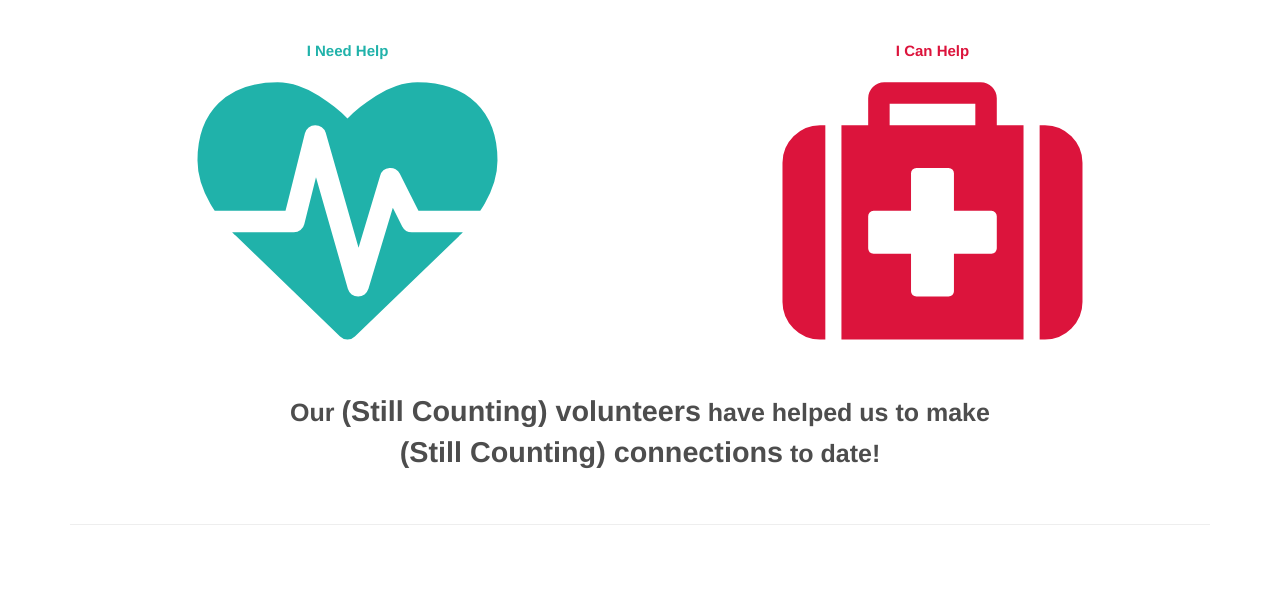
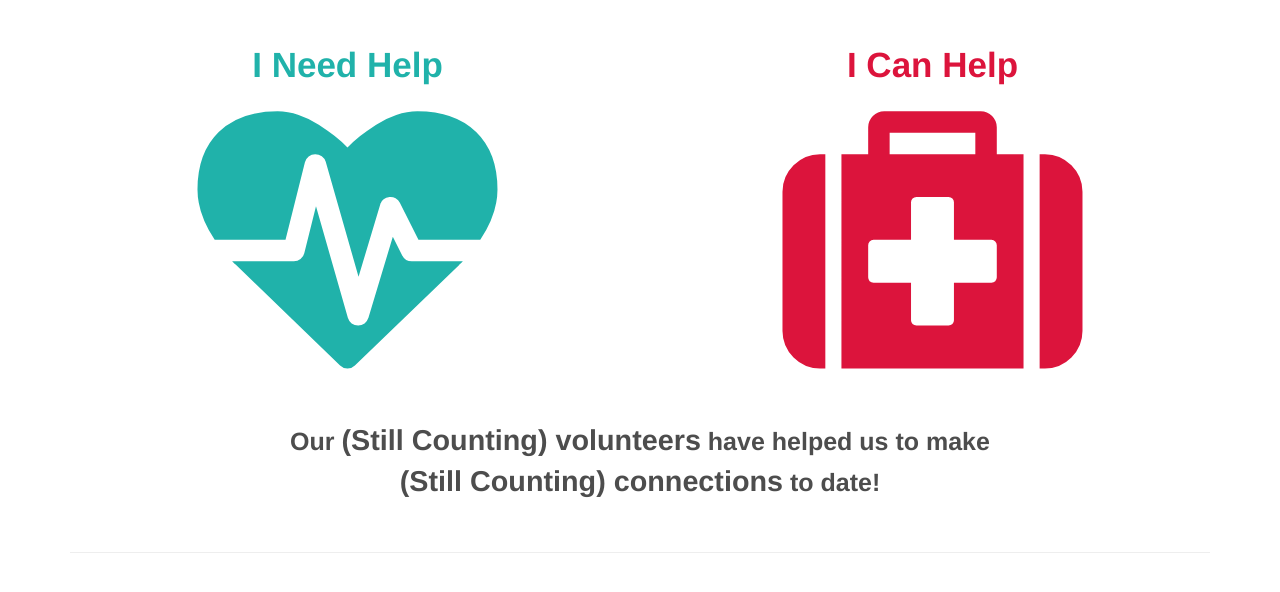
Before and after one commit to Dheeraj-Arremsetty/globalHack2016, a Python web app: template templates/home.html in a window 1280 px wide. Shown: the part 52-644 px from the top of the page. Run offline with Jinja, Linux system fonts and the light colour scheme; the template is opened without the code that fills it, so the values that code supplies are empty.

Commit message:
tweaked landing page link styles

```diff
--- a/static/css/main.css
+++ b/static/css/main.css
@@ -53,8 +53,8 @@
 }
 
 .landing-button {
-    font-size: 1.5rem;
-    font-weight: bold;
+    font-size: 3.5rem;
+    font-weight: bolder;
 }
 
 .fasize{
```
